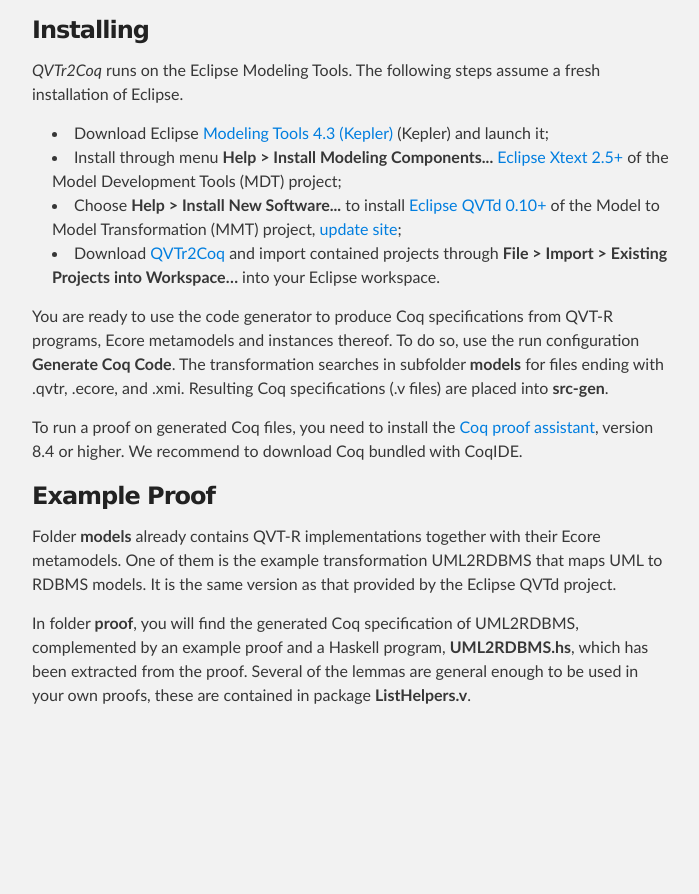
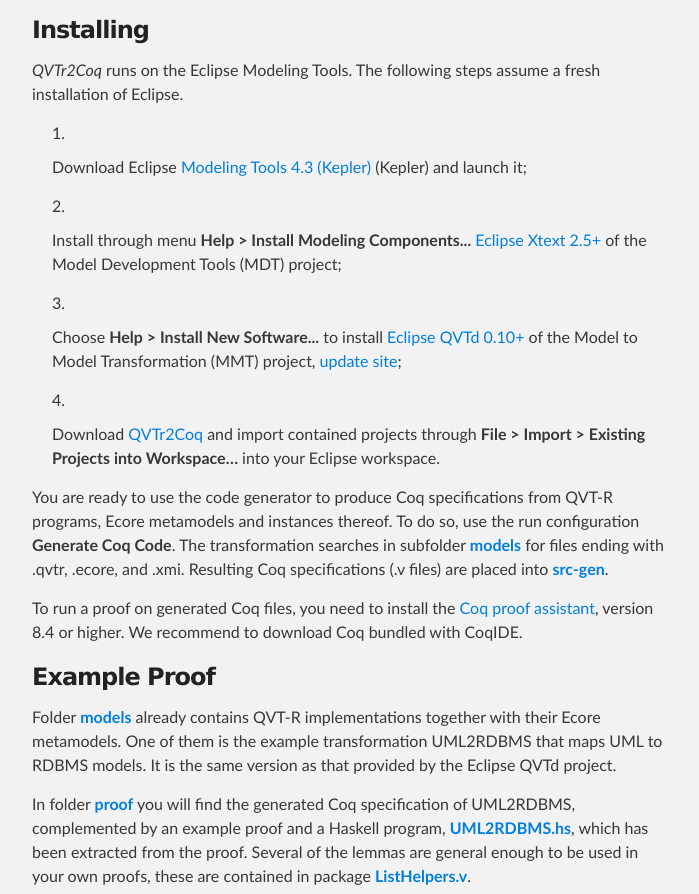
Before and after one commit to qvt/qvtr2coq, a plain HTML site: page index.html in a window 1280 px wide. Shown: the part 1307-2201 px from the top of the page, without its empty margins (288-987 px from the left). Drawn offline with Linux system fonts and the light colour scheme.

```diff
--- a/index.html
+++ b/index.html
@@ -65,29 +65,21 @@
 
 <p><em>QVTr2Coq</em> runs on the Eclipse Modeling Tools. The following steps assume a fresh installation of Eclipse. </p>
 
-<ul>
-<li>Download Eclipse <a href="http://www.eclipse.org/downloads/packages/eclipse-modeling-tools/keplersr1">Modeling Tools 4.3 (Kepler)</a> (Kepler) and launch it;</li>
-<li>Install through menu <strong>Help &gt; Install Modeling Components...</strong> <a href="http://www.eclipse.org/modeling/tmf/downloads/?project=xtext">Eclipse Xtext 2.5+</a> of the Model Development Tools (MDT) project;</li>
-<li>Choose <strong>Help &gt; Install New Software...</strong> to install <a href="http://www.eclipse.org/mmt/downloads/?project=qvtd">Eclipse QVTd 0.10+</a> of the Model to Model Transformation (MMT) project, <a href="http://download.eclipse.org/mmt/qvtd/updates/releases">update site</a>;</li>
-<li>Download <a href="http://qvt.github.io/qvtr2coq/downloads/QVTr2Coq-Project.zip">QVTr2Coq</a> and import contained projects through <strong>File &gt; Import &gt; Existing Projects into Workspace…</strong> into your Eclipse workspace.</li>
-</ul><p>You are ready to use the code generator to produce Coq specifications from QVT-R programs, Ecore metamodels and instances thereof. To do so, use the run configuration <strong>Generate Coq Code</strong>. The transformation searches in subfolder <strong>models</strong> for files ending with .qvtr, .ecore, and .xmi. Resulting Coq specifications (.v files) are placed into <strong>src-gen</strong>. </p>
-
-
-
-
+<ol>
+<li><p>Download Eclipse <a href="http://www.eclipse.org/downloads/packages/eclipse-modeling-tools/keplersr1">Modeling Tools 4.3 (Kepler)</a> (Kepler) and launch it;</p></li>
+<li><p>Install through menu <strong>Help &gt; Install Modeling Components...</strong> <a href="http://www.eclipse.org/modeling/tmf/downloads/?project=xtext">Eclipse Xtext 2.5+</a> of the Model Development Tools (MDT) project;</p></li>
+<li><p>Choose <strong>Help &gt; Install New Software...</strong> to install <a href="http://www.eclipse.org/mmt/downloads/?project=qvtd">Eclipse QVTd 0.10+</a> of the Model to Model Transformation (MMT) project, <a href="http://download.eclipse.org/mmt/qvtd/updates/releases">update site</a>;</p></li>
+<li><p>Download <a href="https://github.com/qvt/qvtr2coq/zipball/master">QVTr2Coq</a> and import contained projects through <strong>File &gt; Import &gt; Existing Projects into Workspace…</strong> into your Eclipse workspace.</p></li>
+</ol><p>You are ready to use the code generator to produce Coq specifications from QVT-R programs, Ecore metamodels and instances thereof. To do so, use the run configuration <strong>Generate Coq Code</strong>. The transformation searches in subfolder <strong><a href="http://github.com/qvt/qvtr2coq/tree/master/edu.kit.ipd.sdq.mdsd.qvtrelation2coq/models">models</a></strong> for files ending with .qvtr, .ecore, and .xmi. Resulting Coq specifications (.v files) are placed into <strong><a href="http://github.com/qvt/qvtr2coq/tree/master/edu.kit.ipd.sdq.mdsd.qvtrelation2coq/src-gen">src-gen</a></strong>. </p>
 
 <p>To run a proof on generated Coq files, you need to install the <a href="http://coq.inria.fr/download">Coq proof assistant</a>, version 8.4 or higher. We recommend to download Coq bundled with CoqIDE.</p>
 
 <h3>
 <a name="example-proof" class="anchor" href="#example-proof"><span class="octicon octicon-link"></span></a>Example Proof</h3>
 
-<p>Folder <strong>models</strong> already contains QVT-R implementations together with their Ecore metamodels. One of them is the example transformation UML2RDBMS that maps UML to RDBMS models. It is the same version as that provided by the Eclipse QVTd project.</p>
+<p>Folder <strong><a href="http://github.com/qvt/qvtr2coq/tree/master/edu.kit.ipd.sdq.mdsd.qvtrelation2coq/models">models</a></strong> already contains QVT-R implementations together with their Ecore metamodels. One of them is the example transformation UML2RDBMS that maps UML to RDBMS models. It is the same version as that provided by the Eclipse QVTd project.</p>
 
-<p>In folder <strong>proof</strong>, you will find the generated Coq specification of UML2RDBMS, complemented by an example proof and a Haskell program, <strong>UML2RDBMS.hs</strong>, which has been extracted from the proof. Several of the lemmas are general enough to be used in your own proofs, these are contained in package <strong>ListHelpers.v</strong>.</p>
-
-
-
-
+<p>In folder <strong><a href="http://github.com/qvt/qvtr2coq/tree/master/edu.kit.ipd.sdq.mdsd.qvtrelation2coq/proof">proof</a></strong> you will find the generated Coq specification of UML2RDBMS, complemented by an example proof and a Haskell program, <strong><a href="http://github.com/qvt/qvtr2coq/tree/master/edu.kit.ipd.sdq.mdsd.qvtrelation2coq/proof/UML2RDBMS.hs">UML2RDBMS.hs</a></strong>, which has been extracted from the proof. Several of the lemmas are general enough to be used in your own proofs, these are contained in package <strong><a href="http://github.com/qvt/qvtr2coq/tree/master/edu.kit.ipd.sdq.mdsd.qvtrelation2coq/proof/ListHelpers.v">ListHelpers.v</a></strong>.</p>
 
 <h3>
 <a name="publication" class="anchor" href="#publication"><span class="octicon octicon-link"></span></a>Publication</h3>
```
Also changed, not shown: params.json (+1 -1 lines).
